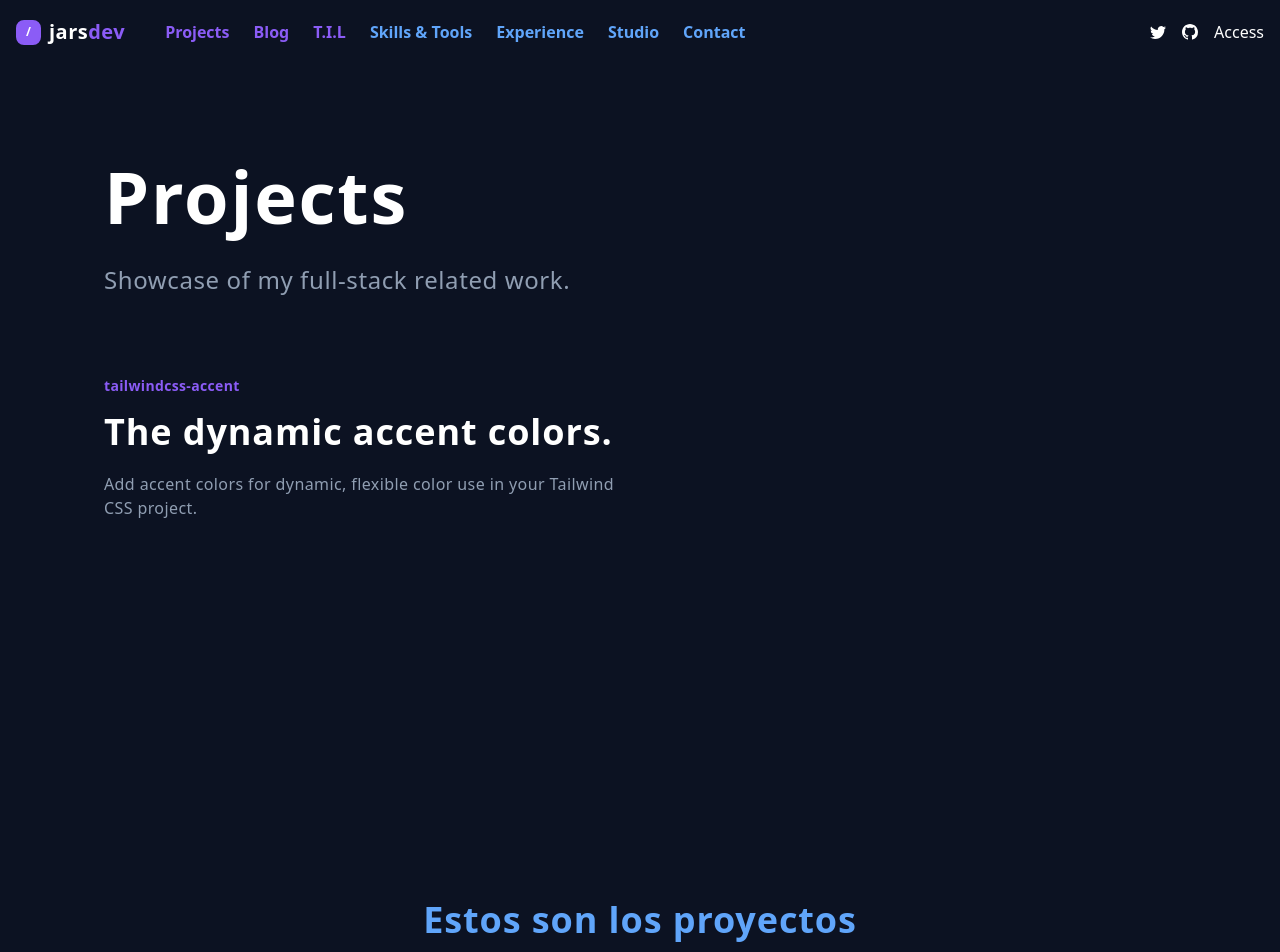
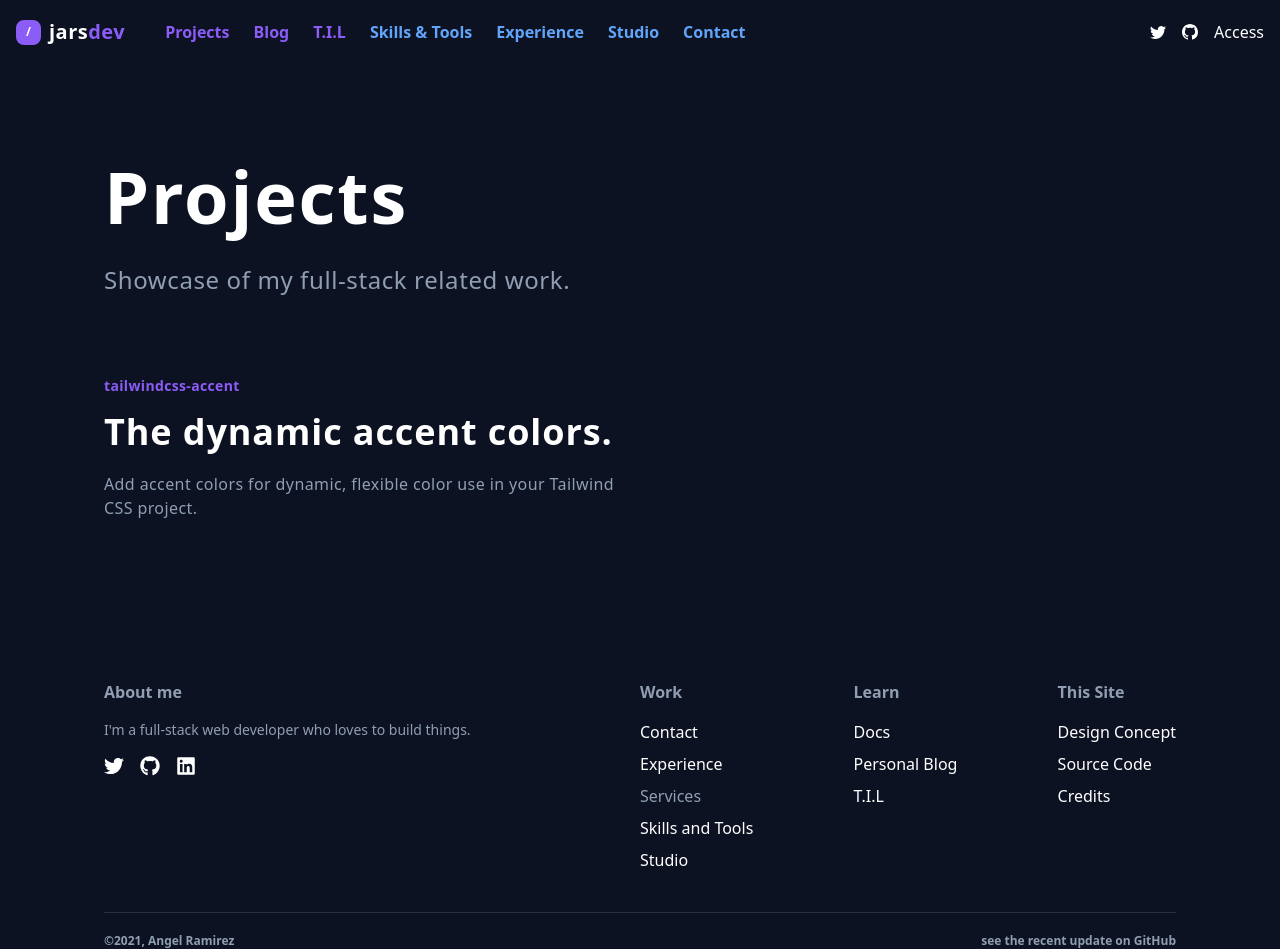
Before and after one commit to ImJars/Development-full-coding, a React (Vite) app: page /projects in a window 1280 px wide. Shown: the top 952 px of the page. Built offline with nearby package versions, Linux system fonts and the light colour scheme.

Commit message:
Update projects.jsx

```diff
--- a/src/projects.jsx
+++ b/src/projects.jsx
@@ -1,5 +1,6 @@
 import React from 'react'
 import Wraped from './components/wraped'
+import Footer from "./footer";
 
 function Projects() {
     return (
@@ -8,7 +9,9 @@ function Projects() {
                 className='bg-primary w-full text-white'
             >
                 <Wraped>
-                    <div>
+                    <div
+                        className='pb-40'
+                    >
                         <div>
                             <h1
                                 className='text-7xl font-bold tracking-wide pt-40'
@@ -42,16 +45,10 @@ function Projects() {
                         </div>
                     </div>
                 </Wraped>
+                <Wraped>
+                    <Footer />
+                </Wraped>
             </section>
-            <div
-                className='bg-primary flex justify-center items-center h-screen'
-            >
-                <h1
-                    className='text-4xl font-semibold tracking-wide text-text-blue'
-                >
-                    Estos son los proyectos
-                </h1>
-            </div>
         </>
     )
 }
```
